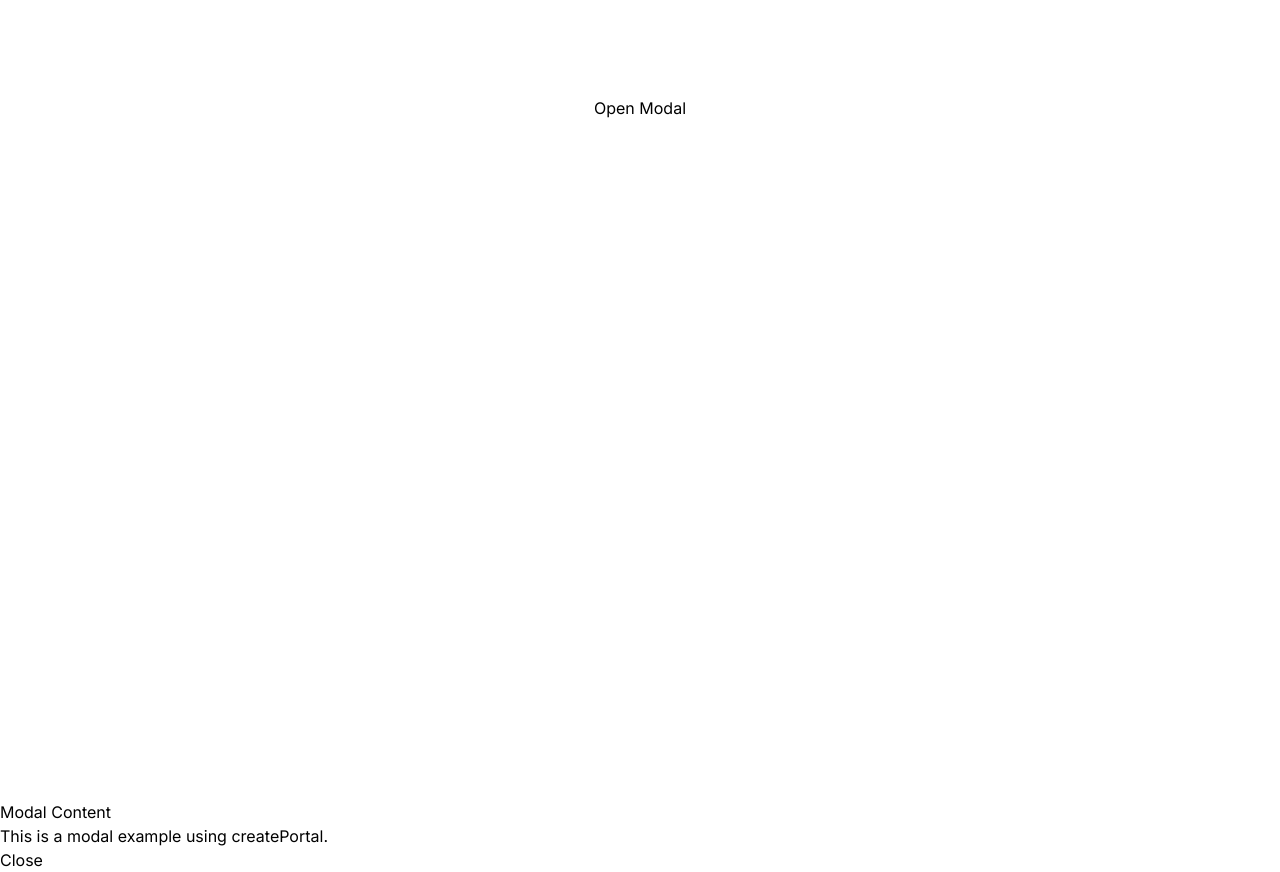
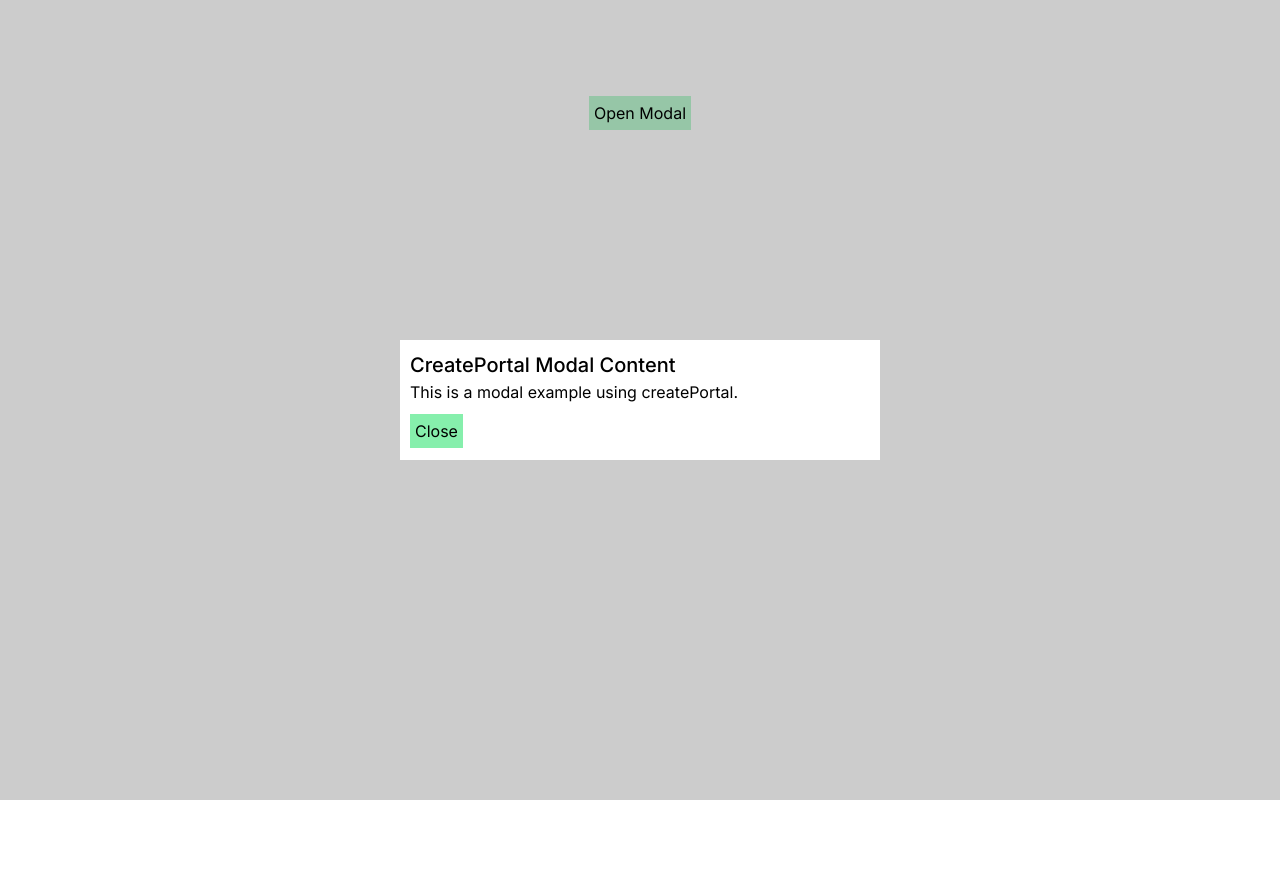
Before and after one commit to sokkanji/2019-CPP, a Next.js app: page /create-portal in a window 1280 px wide. Both pictures are taken after a click on the button "Open Modal". After the commit the page ends 800 px from the top, so only its background shows below. Built offline with nearby package versions, Linux system fonts and the light colour scheme.

Commit message:
Implement createPortalModal

```diff
--- a/app/create-portal/components/Modal.tsx
+++ b/app/create-portal/CreatePortalModal.tsx
@@ -3,15 +3,17 @@ import ReactDOM from "react-dom";
 
 type CreatePortalModalPropsType = {
   children: React.ReactNode;
-  onClose: (arg: boolean) => void;
+  onClose: () => void;
 };
 
 export default function CreatePortalModal({ children, onClose }: CreatePortalModalPropsType) {
   return ReactDOM.createPortal(
-    <div className="modal">
-      <div className="modal-content">
+    <div className="w-full h-full fixed top-0 left-0 bg-black/20 flex justify-center items-center">
+      <div className="w-[480px] h-[120px] bg-white p-[10px]">
         {children}
-        <button onClick={() => onClose}>Close</button>
+        <button className="bg-green-300 mt-[10px] p-[5px]" onClick={onClose}>
+          Close
+        </button>
       </div>
     </div>,
     document.body
--- a/app/create-portal/components/Dim.tsx
+++ /dev/null
@@ -1,3 +0,0 @@
-export default function Dim() {
-  return <div></div>;
-}
--- a/app/create-portal/page.tsx
+++ b/app/create-portal/page.tsx
@@ -1,7 +1,7 @@
 "use client";
 
 import { useState } from "react";
-import Modal from "./components/Modal";
+import Modal from "./CreatePortalModal";
 
 export default function CreatePortalModalPage() {
   const [isShowModal, setIsShowModal] = useState<boolean>(false);
@@ -16,10 +16,13 @@ export default function CreatePortalModalPage() {
 
   return (
     <main className="flex min-h-screen flex-col items-center justify-between p-24">
-      <button onClick={handleOpenModal}>Open Modal</button>
+      <button className="bg-green-200 p-[5px]" onClick={handleOpenModal}>
+        Open Modal
+      </button>
+
       {isShowModal && (
         <Modal onClose={handleCloseModal}>
-          <h2>Modal Content</h2>
+          <p className="text-[20px] font-[500]">CreatePortal Modal Content</p>
           <p>This is a modal example using createPortal.</p>
         </Modal>
       )}
--- a/app/dialog-element/DialogModal.tsx
+++ b/app/dialog-element/DialogModal.tsx
@@ -12,7 +12,7 @@ export default function DialogModal({ dialogRef }: DialogModalPropsType) {
   return (
     <dialog ref={dialogRef}>
       <form method="dialog" className="border-[2px] p-[10px]">
-        <h2>Modal Content</h2>
+        <p className="text-[20px] font-[500]">Dialog element Modal Content</p>
         <p>This is a modal example using the dialog element tag.</p>
 
         <button className="bg-green-300 mt-[10px] p-[5px]" onClick={handleCloseModal}>
--- a/app/page.tsx
+++ b/app/page.tsx
@@ -4,12 +4,12 @@ export default function Home() {
   return (
     <main className="w-full h-full flex flex-col items-center justify-center gap-[25px] mt-[50px]">
       <Link href={"/create-portal"}>
-        <div className="w-[300px] h-[80px] bg-green-200 rounded-[15px] flex items-center justify-center text-[20px] font-[600]">
+        <div className="w-[300px] h-[80px] bg-green-200 flex items-center justify-center text-[20px] font-[600]">
           Modal using createPortal
         </div>
       </Link>
       <Link href={"/dialog-element"}>
-        <div className="w-[300px] h-[100px] bg-green-200 rounded-[15px] flex items-center justify-center text-[20px] font-[600]">
+        <div className="w-[300px] h-[100px] bg-green-200 flex items-center justify-center text-[20px] font-[600]">
           Modal using dialog element
         </div>
       </Link>
```
